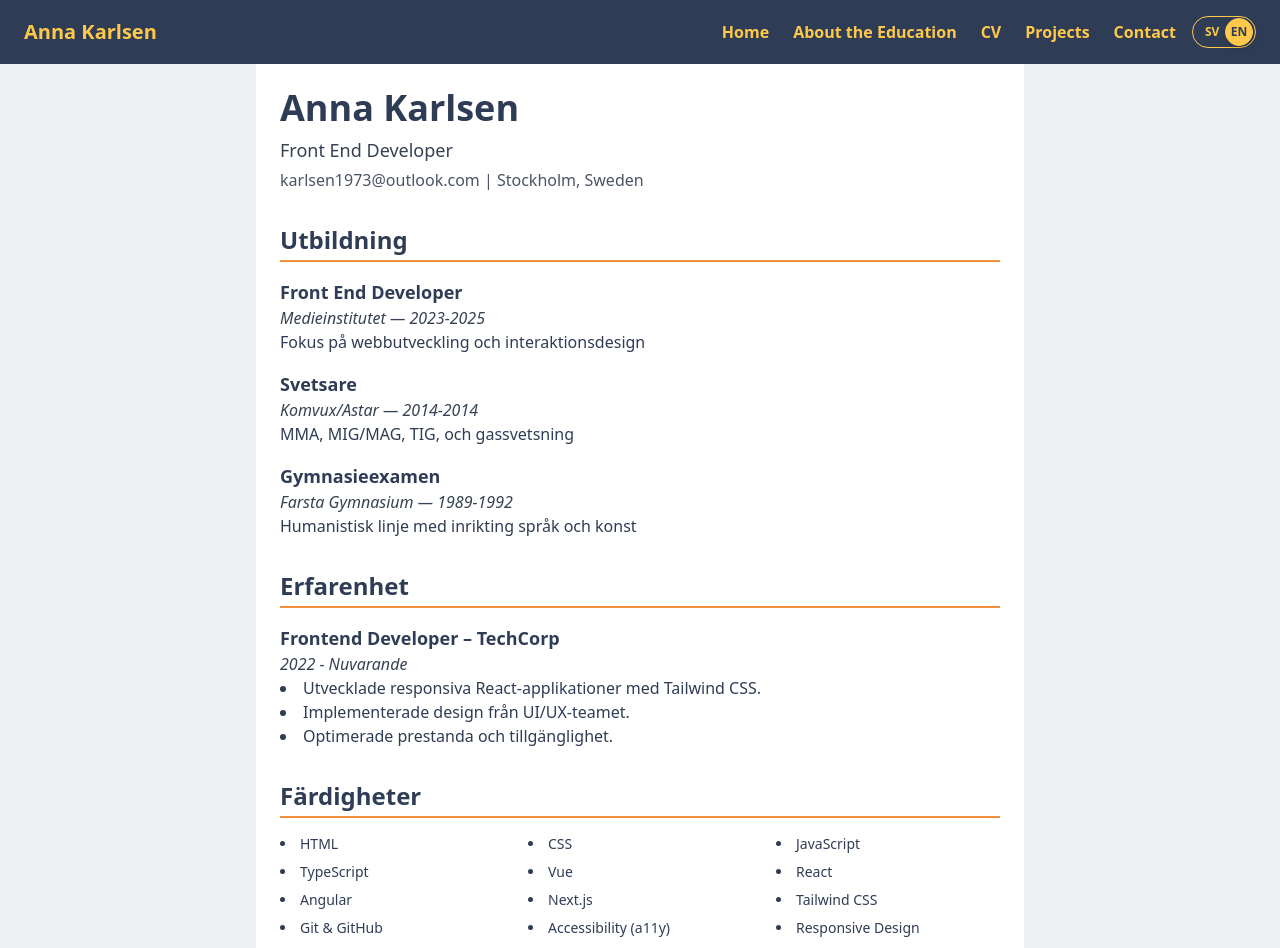
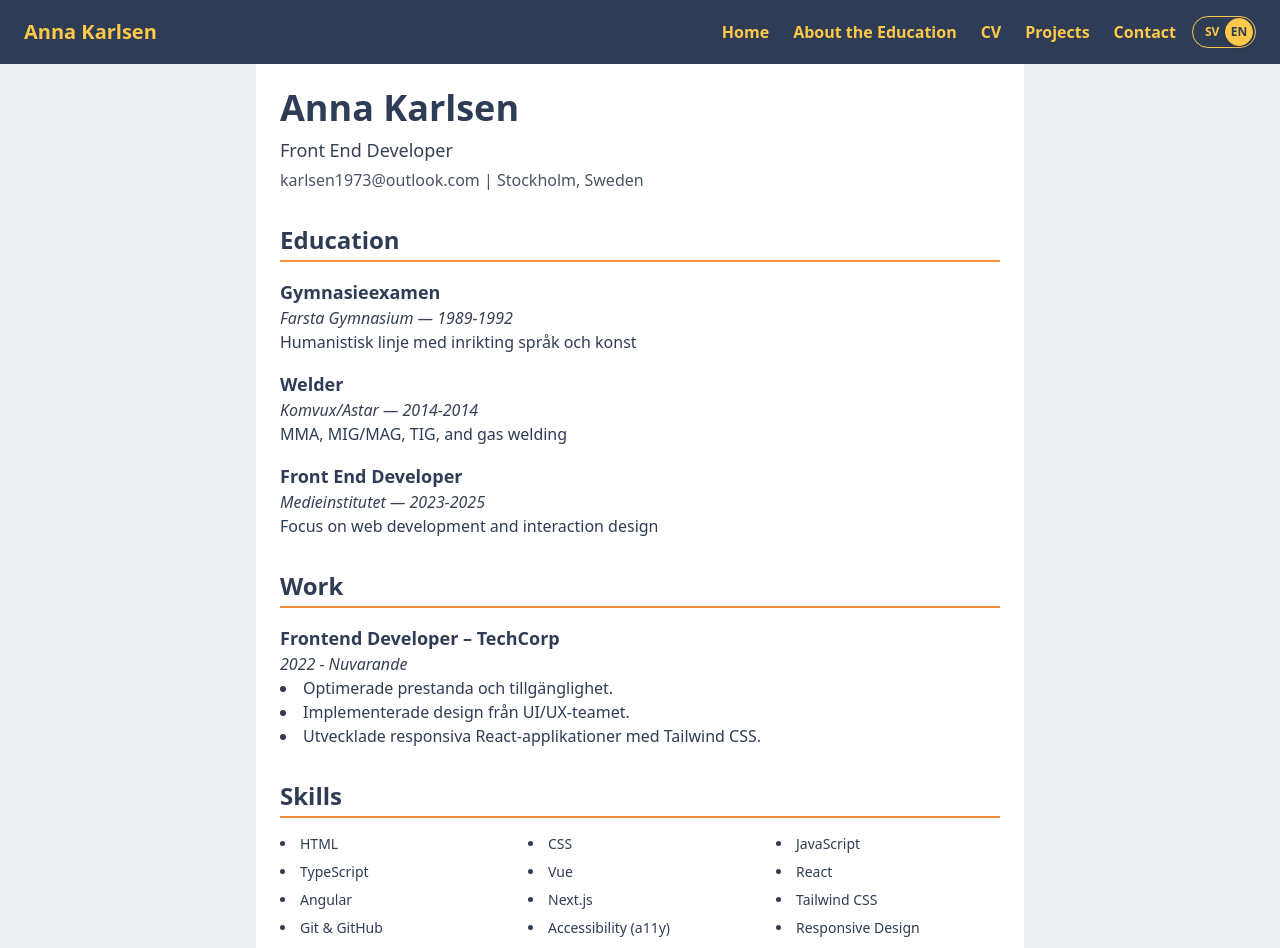
Before and after one commit to annkar73/portfolio-nextjs, a Next.js app: page /en/cv in a window 1280 px wide. Shown: the top 948 px of the page. Built offline with nearby package versions, Linux system fonts and the light colour scheme.

Commit message:
init fix cv page for intl

```diff
--- a/src/app/[locale]/cv/page.tsx
+++ b/src/app/[locale]/cv/page.tsx
@@ -1,34 +1,61 @@
-// app/cv/page.tsx
-import { cvData } from "@/data/cvData";
+// app/[locale]/cv/page.tsx
+"use client";
+import { useTranslations } from "next-intl";
 
 export default function CVPage() {
+  const t = useTranslations("cv");
+
+  const education = t.raw("education.items") as {
+    degree: string;
+    school: string;
+    period: string;
+    details: string;
+  }[];
+
+  const experience = t.raw("experience.items") as {
+    role: string;
+    period: string;
+    details: string[];
+  }[];
+
+  const skills = t.raw("skills.items") as string[];
+
   return (
-    <main className="max-w-3xl mx-auto p-6 bg-white text-[var(--color-foreground)] print:bg-white print:text-black print:p-0 print:shadow-none print:max-w-none print:mx-0">
+    <main
+      id="cv-content"
+      className="max-w-3xl mx-auto p-6 bg-white text-[var(--color-foreground)] print:bg-white print:text-black print:p-0 print:shadow-none print:max-w-none print:mx-0"
+    >
       <section className="mb-8">
-        <h1 className="text-4xl font-bold mb-2">{cvData.name}</h1>
-        <p className="text-lg text-gray-700 mb-1">{cvData.title}</p>
-        <p className="text-gray-600 mb-4">{cvData.contact}</p>
+        <h1 className="text-4xl font-bold mb-2">{t("name")}</h1>
+        <p className="text-lg text-gray-700 mb-1">{t("title")}</p>
+        <p className="text-gray-600 mb-4">{t("contact")}</p>
       </section>
 
       <section className="mb-8">
-        <h2 className="text-2xl font-semibold mb-4 border-b-2 border-[var(--color-secondary-accent)] pb-1">Utbildning</h2>
-        {cvData.education.map((edu, index) => (
+        <h2 className="text-2xl font-semibold mb-4 border-b-2 border-[var(--color-secondary-accent)] pb-1">
+          {t("education.heading")}
+        </h2>
+        {education.slice().reverse().map((edu, index) => (
           <div key={index} className="mb-4">
             <h3 className="font-semibold text-lg">{edu.degree}</h3>
-            <p className="italic text-gray-700">{edu.school} — {edu.period}</p>
+            <p className="italic text-gray-700">
+              {edu.school} — {edu.period}
+            </p>
             <p>{edu.details}</p>
           </div>
         ))}
       </section>
 
       <section className="mb-8">
-        <h2 className="text-2xl font-semibold mb-4 border-b-2 border-[var(--color-secondary-accent)] pb-1">Erfarenhet</h2>
-        {cvData.experience.map((exp, index) => (
+        <h2 className="text-2xl font-semibold mb-4 border-b-2 border-[var(--color-secondary-accent)] pb-1">
+          {t("experience.heading")}
+        </h2>
+        {experience.map((exp, index) => (
           <div key={index} className="mb-4">
             <h3 className="font-semibold text-lg">{exp.role}</h3>
             <p className="italic text-gray-700">{exp.period}</p>
             <ul className="list-disc list-inside">
-              {exp.details.map((detail, i) => (
+              {exp.details.slice().reverse().map((detail, i) => (
                 <li key={i}>{detail}</li>
               ))}
             </ul>
@@ -37,14 +64,22 @@ export default function CVPage() {
       </section>
 
       <section>
-  <h2 className="text-2xl font-semibold mb-4 border-b-2 border-[var(--color-secondary-accent)] pb-1">Färdigheter</h2>
+        <h2 className="text-2xl font-semibold mb-4 border-b-2 border-[var(--color-secondary-accent)] pb-1">
+          {t("skills.heading")}
+        </h2>
         <ul className="list-disc list-inside text-sm grid grid-cols-2 md:grid-cols-3 gap-x-6 gap-y-2">
-    {cvData.skills.map((skill, index) => (
+          {skills.map((skill, index) => (
             <li key={index}>{skill}</li>
           ))}
         </ul>
       </section>
 
+      <button
+        onClick={() => window.print()}
+        className="mt-6 px-4 py-2 bg-[var(--color-secondary-accent)] text-white rounded hover:opacity-90 print:hidden"
+      >
+        Skriv ut / Spara som PDF
+      </button>
     </main>
   );
 }
--- a/src/messages/en.json
+++ b/src/messages/en.json
@@ -45,5 +45,56 @@
       "title": "Flip Game",
       "description": "A memory game with sound and theme."
     }
+  },
+"cv": {
+    "name": "Anna Karlsen",
+    "title": "Front End Developer",
+    "contact": "karlsen1973@outlook.com | Stockholm, Sweden",
+    "education": {
+      "heading": "Education",
+      "items": [
+        {
+          "degree": "Front End Developer",
+          "school": "Medieinstitutet",
+          "period": "2023-2025",
+          "details": "Focus on web development and  interaction design"
+        },
+        {
+          "degree": "Welder",
+          "school": "Komvux/Astar",
+          "period": "2014-2014",
+          "details": "MMA, MIG/MAG, TIG, and gas welding"
+        },
+        {
+          "degree": "Gymnasieexamen",
+          "school": "Farsta Gymnasium",
+          "period": "1989-1992",
+          "details": "Humanistisk linje med inrikting språk och konst"
+        }
+      ]
+    },
+    "experience": {
+      "heading": "Work",
+      "items": [
+        {
+          "role": "Frontend Developer – TechCorp",
+          "period": "2022 - Nuvarande",
+          "details": [
+            "Utvecklade responsiva React-applikationer med Tailwind CSS.",
+            "Implementerade design från UI/UX-teamet.",
+            "Optimerade prestanda och tillgänglighet."
+          ]
+        }
+      ]
+    },
+    "skills": {
+      "heading": "Skills",
+      "items": [
+        "HTML", "CSS", "JavaScript", "TypeScript", "Vue", "React",
+        "Angular", "Next.js", "Tailwind CSS", "Git & GitHub",
+        "Accessibility (a11y)", "Responsive Design", "Agile/Scrum",
+        "UX/UI Design", "Problemlösning"
+      ]
+    }
   }
 }
--- a/src/messages/sv.json
+++ b/src/messages/sv.json
@@ -47,5 +47,56 @@
       "title": "Flip-spel",
       "description": "Ett memory-spel med ljud och tema."
     }
+  },
+"cv": {
+    "name": "Anna Karlsen",
+    "title": "Front End Developer",
+    "contact": "karlsen1973@outlook.com | Stockholm, Sweden",
+    "education": {
+      "heading": "Utbildning",
+      "items": [
+        {
+          "degree": "Front End Developer",
+          "school": "Medieinstitutet",
+          "period": "2023-2025",
+          "details": "Fokus på webbutveckling och interaktionsdesign"
+        },
+        {
+          "degree": "Svetsare",
+          "school": "Komvux/Astar",
+          "period": "2014-2014",
+          "details": "MMA, MIG/MAG, TIG, och gassvetsning"
+        },
+        {
+          "degree": "Gymnasieexamen",
+          "school": "Farsta Gymnasium",
+          "period": "1989-1992",
+          "details": "Humanistisk linje med inrikting språk och konst"
+        }
+      ]
+    },
+    "experience": {
+      "heading": "Arbete",
+      "items": [
+        {
+          "role": "Frontend Developer – TechCorp",
+          "period": "2022 - Nuvarande",
+          "details": [
+            "Utvecklade responsiva React-applikationer med Tailwind CSS.",
+            "Implementerade design från UI/UX-teamet.",
+            "Optimerade prestanda och tillgänglighet."
+          ]
+        }
+      ]
+    },
+    "skills": {
+      "heading": "Kompetenser",
+      "items": [
+        "HTML", "CSS", "JavaScript", "TypeScript", "Vue", "React",
+        "Angular", "Next.js", "Tailwind CSS", "Git & GitHub",
+        "Accessibility (a11y)", "Responsive Design", "Agile/Scrum",
+        "UX/UI Design", "Problemlösning"
+      ]
+    }
   }
 }
```
Lines whose indentation alone changed are shown as unchanged.
